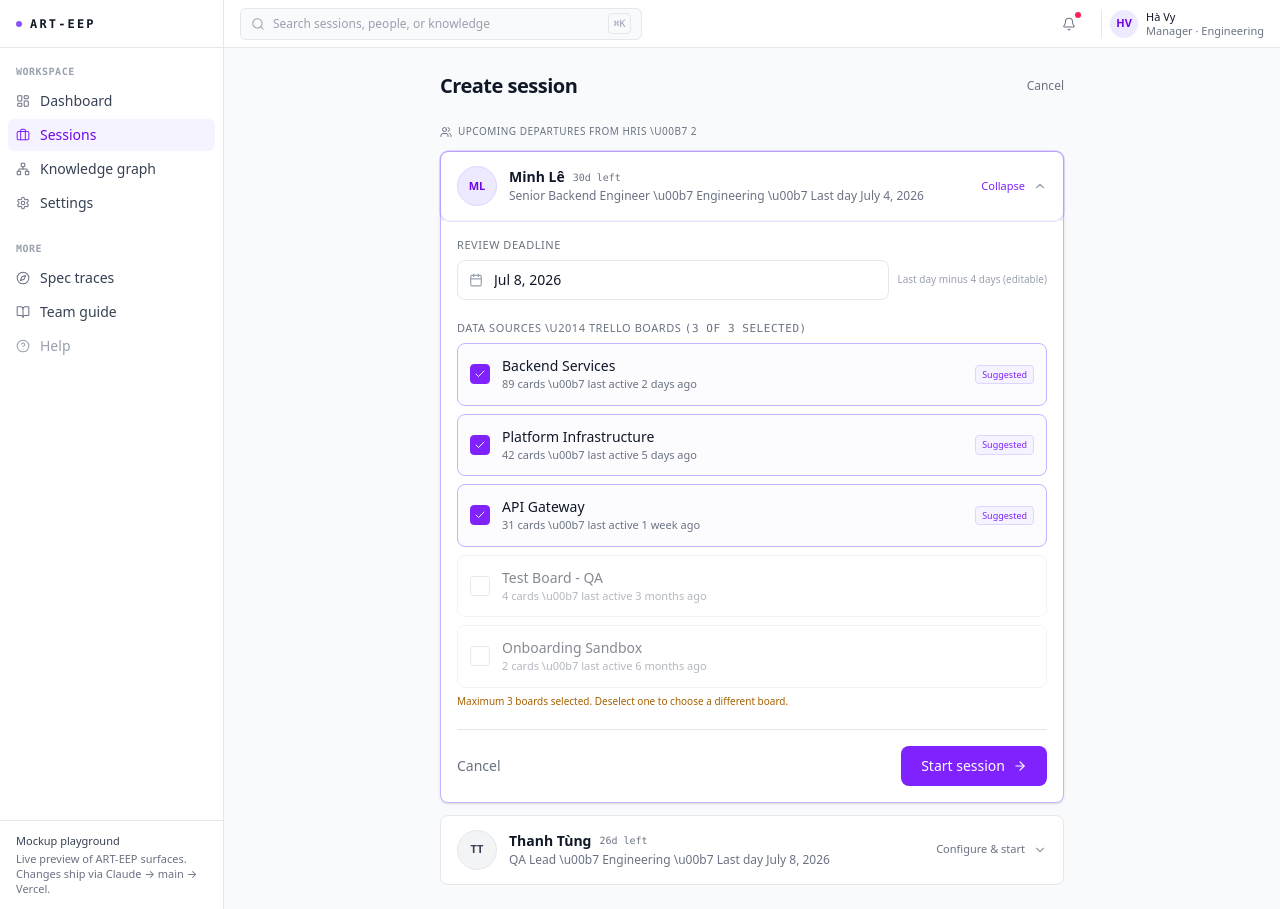
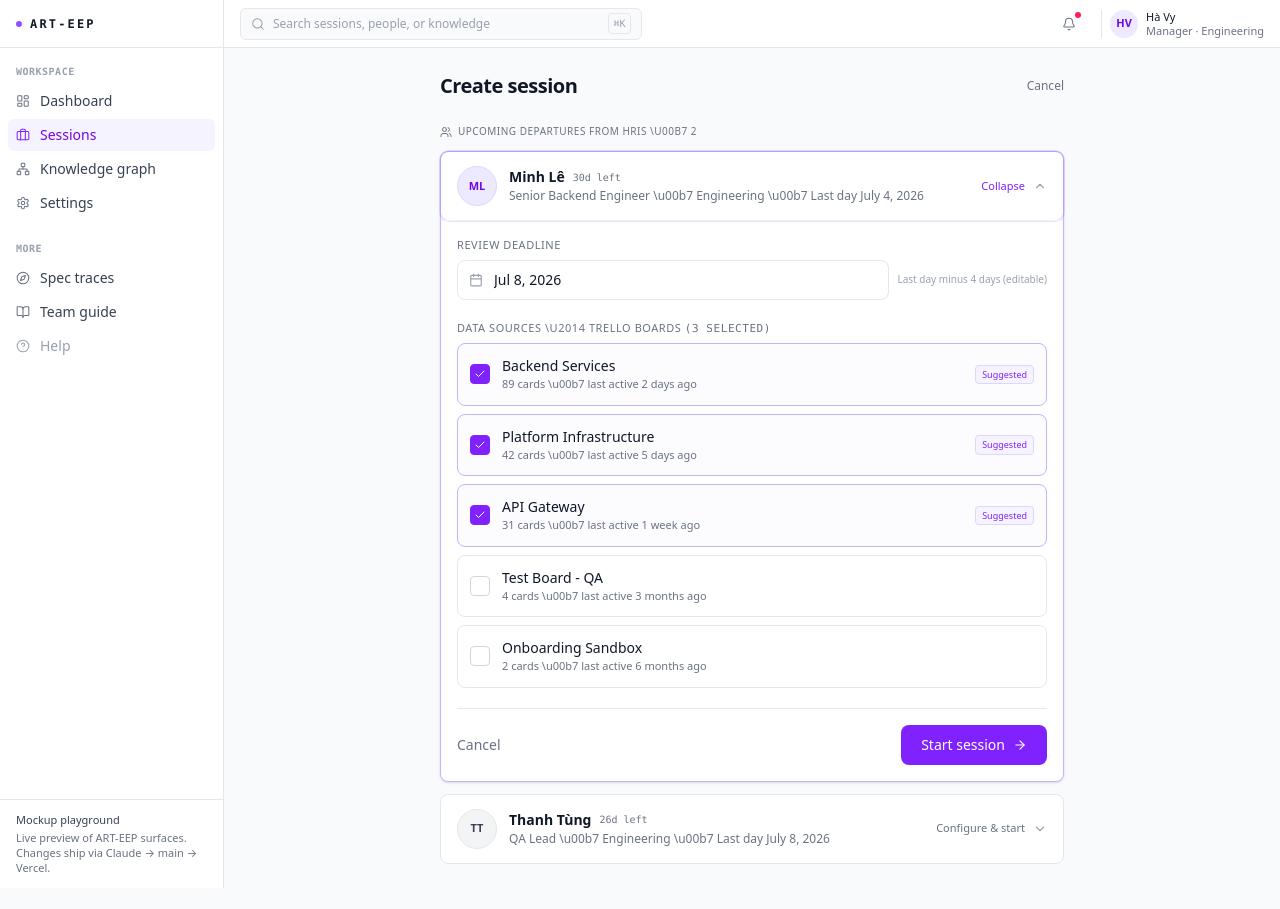
Before and after one commit to BuiDoanKhanhAnPrecioFishbone/esb-mockup, a Next.js app: page /session/new in a window 1280 px wide. Both pictures are taken after a click on the button 752 px from the left and 186 px from the top of the page. After the commit the page ends 888 px from the top, so only its background shows below. Built offline with nearby package versions, Linux system fonts and the light colour scheme.

Commit message:
fix(session/new): remove board limit — all boards equally selectable, no max cap

```diff
--- a/components/mockups/create-session.jsx
+++ b/components/mockups/create-session.jsx
@@ -6,7 +6,7 @@ import { ArrowRight, Calendar, Check, ChevronDown, Users } from "lucide-react";
 
 /* Create Session (CL-121 + grill refinements)
    Accordion of HRIS departures. Expand to configure + start.
-   No dropdown. No board disabling. Max 3 boards selectable. */
+   No dropdown. No board limit. All boards equally selectable. */
 
 const OFFBOARDERS = [
   { id: "minh-le", name: "Minh L\u00ea", role: "Senior Backend Engineer", dept: "Engineering", lastDay: "July 4, 2026", daysLeft: 30, initials: "ML" },
@@ -69,10 +69,7 @@ function DepartureCard({ person, isExpanded, onToggle }) {
   const handleBoardToggle = (boardId) => {
     setBoardSelection(prev => {
       const isOn = prev[boardId];
-      if (isOn) return { ...prev, [boardId]: false };
-      const count = Object.values(prev).filter(Boolean).length;
-      if (count >= 3) return prev;
-      return { ...prev, [boardId]: true };
+      return { ...prev, [boardId]: !isOn };
     });
   };
 
@@ -127,12 +124,11 @@ function DepartureCard({ person, isExpanded, onToggle }) {
             {/* Board picker */}
             <div>
               <label className="text-[11px] text-gray-500 uppercase tracking-wider font-medium mb-1.5 block">
-                Data sources \u2014 Trello boards <span style={{ fontFamily: "ui-monospace, Menlo, monospace" }}>({selectedCount} of 3 selected)</span>
+                Data sources \u2014 Trello boards <span style={{ fontFamily: "ui-monospace, Menlo, monospace" }}>({selectedCount} selected)</span>
               </label>
               <div className="space-y-2">
                 {BOARDS.map(b => {
                   const isOn = boardSelection[b.id];
-                  const atMax = selectedCount >= 3 && !isOn;
                   return (
                     <button
                       key={b.id}
@@ -140,9 +136,7 @@ function DepartureCard({ person, isExpanded, onToggle }) {
                       className={`w-full rounded-lg border p-3 text-left transition-all flex items-center gap-3 focus:outline-none focus:ring-2 focus:ring-violet-500/20 ${
                         isOn
                           ? "border-violet-300 bg-violet-50/30"
-                          : atMax
-                            ? "border-gray-200 bg-white opacity-50 cursor-not-allowed"
-                            : "border-gray-200 bg-white hover:border-gray-300"
+                          : "border-gray-200 bg-white hover:border-gray-300"
                       }`}
                     >
                       <div className={`w-5 h-5 rounded border inline-flex items-center justify-center shrink-0 transition-colors ${
@@ -161,7 +155,6 @@ function DepartureCard({ person, isExpanded, onToggle }) {
                   );
                 })}
               </div>
-              {atMaxMessage(selectedCount)}
             </div>
 
             {/* CTA */}
@@ -184,10 +177,3 @@ function DepartureCard({ person, isExpanded, onToggle }) {
     </div>
   );
 }
-
-function atMaxMessage(count) {
-  if (count >= 3) {
-    return <p className="text-[10px] text-yellow-700 mt-1.5">Maximum 3 boards selected. Deselect one to choose a different board.</p>;
-  }
-  return null;
-}
```
